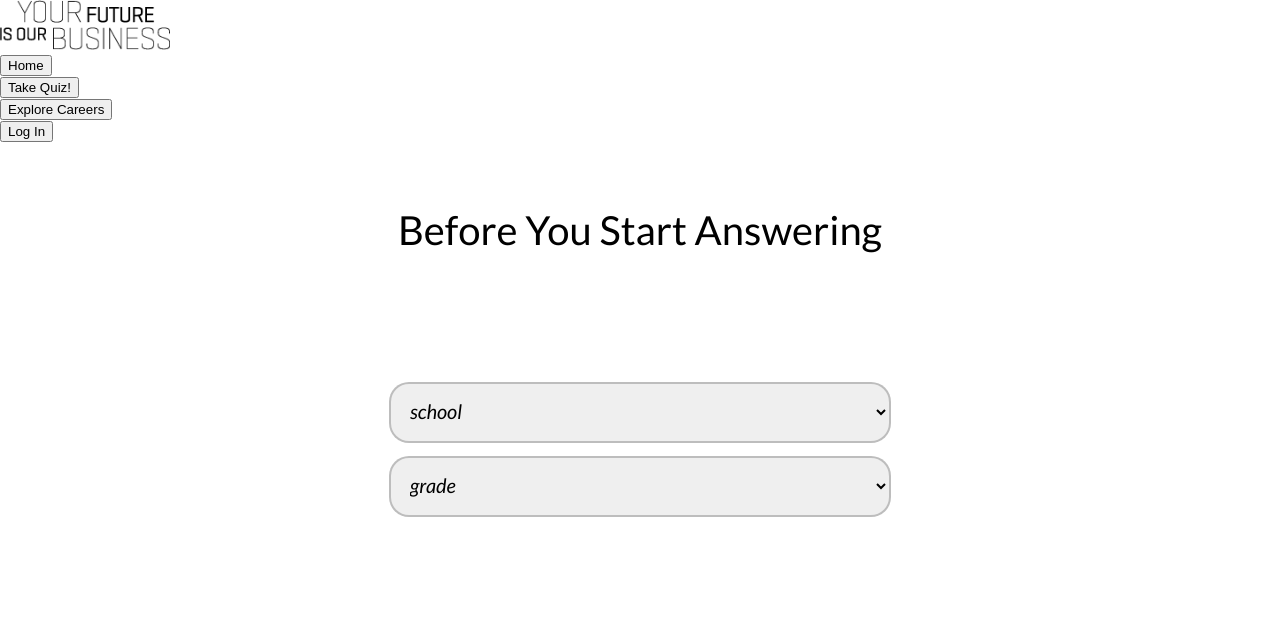
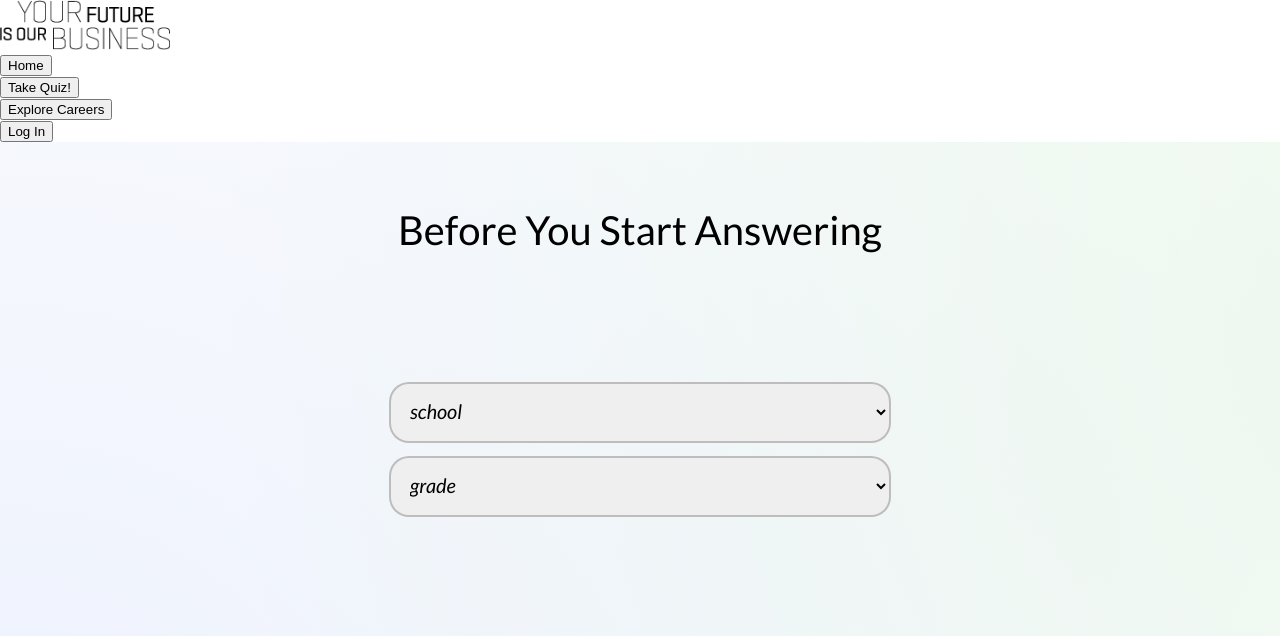
Before and after one commit to ucsc-blueprint/yfiob2, a React (Create React App) app: page / in a window 1280 px wide. Shown: the top 636 px of the page. Built offline with nearby package versions, Linux system fonts and the light colour scheme.

Commit message:
pushing background implementation

```diff
--- a/src/Components/BeforeYouStart/BeforeYouStart.css
+++ b/src/Components/BeforeYouStart/BeforeYouStart.css
@@ -1,3 +1,12 @@
+.background {
+    background:
+        radial-gradient(circle at 0% 90%, rgba(76, 120, 231, 0.1) 0%, rgba(76, 120, 231, 0) 100%),
+        radial-gradient(circle at 120% 18.89%, rgba(71, 183, 73, 0.1) 0%, rgba(255, 255, 255, 0) 80%);
+
+    height: 100vh; /* Full height */
+    width: 100%; /* Full width */
+}
+
 .header {
     padding-top: 5%;
     font-family: Lato;
--- a/src/Components/BeforeYouStart/BeforeYouStart.jsx
+++ b/src/Components/BeforeYouStart/BeforeYouStart.jsx
@@ -3,12 +3,9 @@ import { Navbar } from '../Navbar'
 
 export const BeforeYouStart = () => {
     return (
-        <div
-        // style={{
-        //     backgroundColor: 'blue',
-        //   }}
-        >
+        <div>
             <Navbar></Navbar>
+            <div className = "background">
                 <div className = "header">Before You Start Answering</div>
 
                 <div className = "dropContainer">
@@ -20,5 +17,6 @@ export const BeforeYouStart = () => {
                     </select>
                 </div>
             </div>
+        </div>
     )
 }
```
Lines whose indentation alone changed are shown as unchanged.
